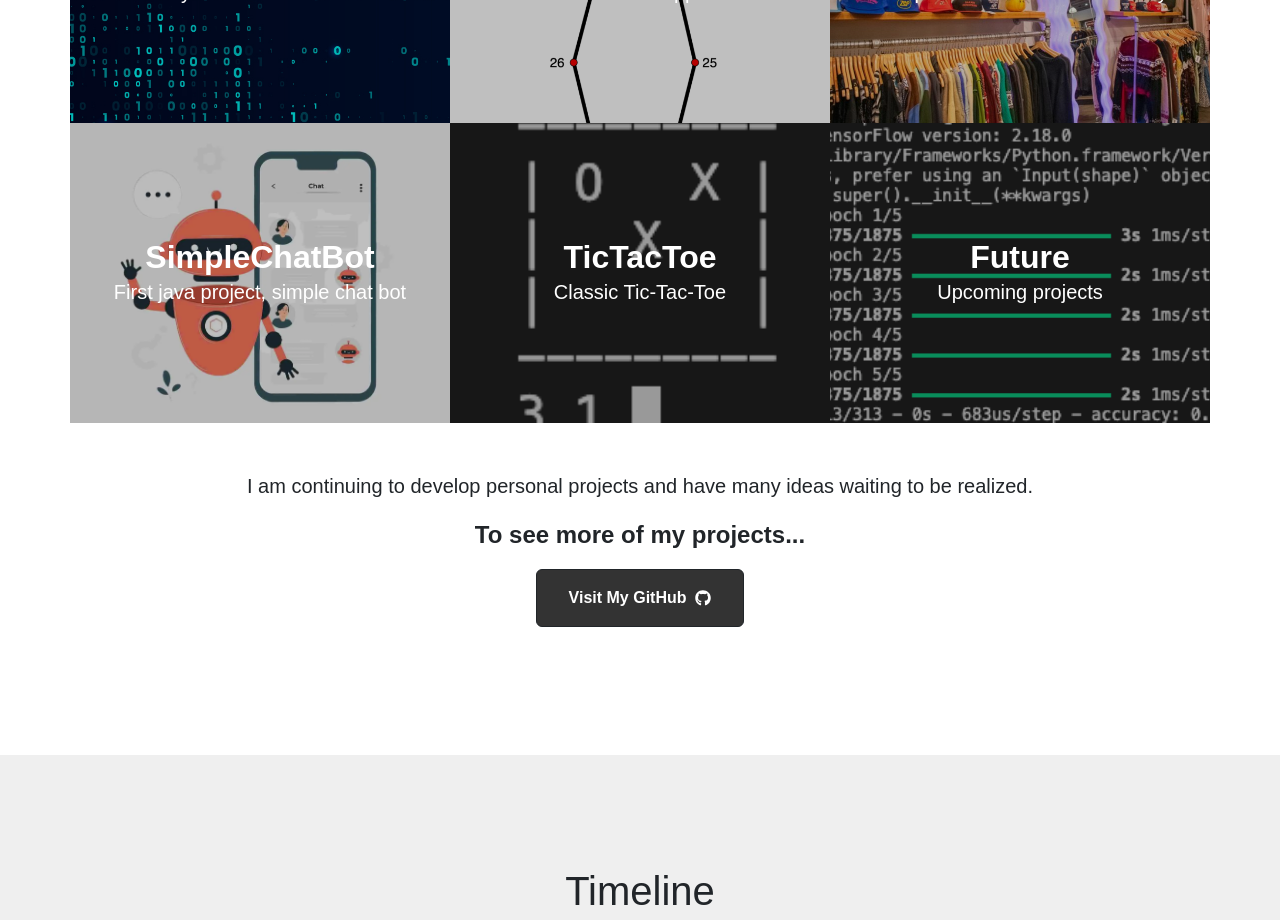
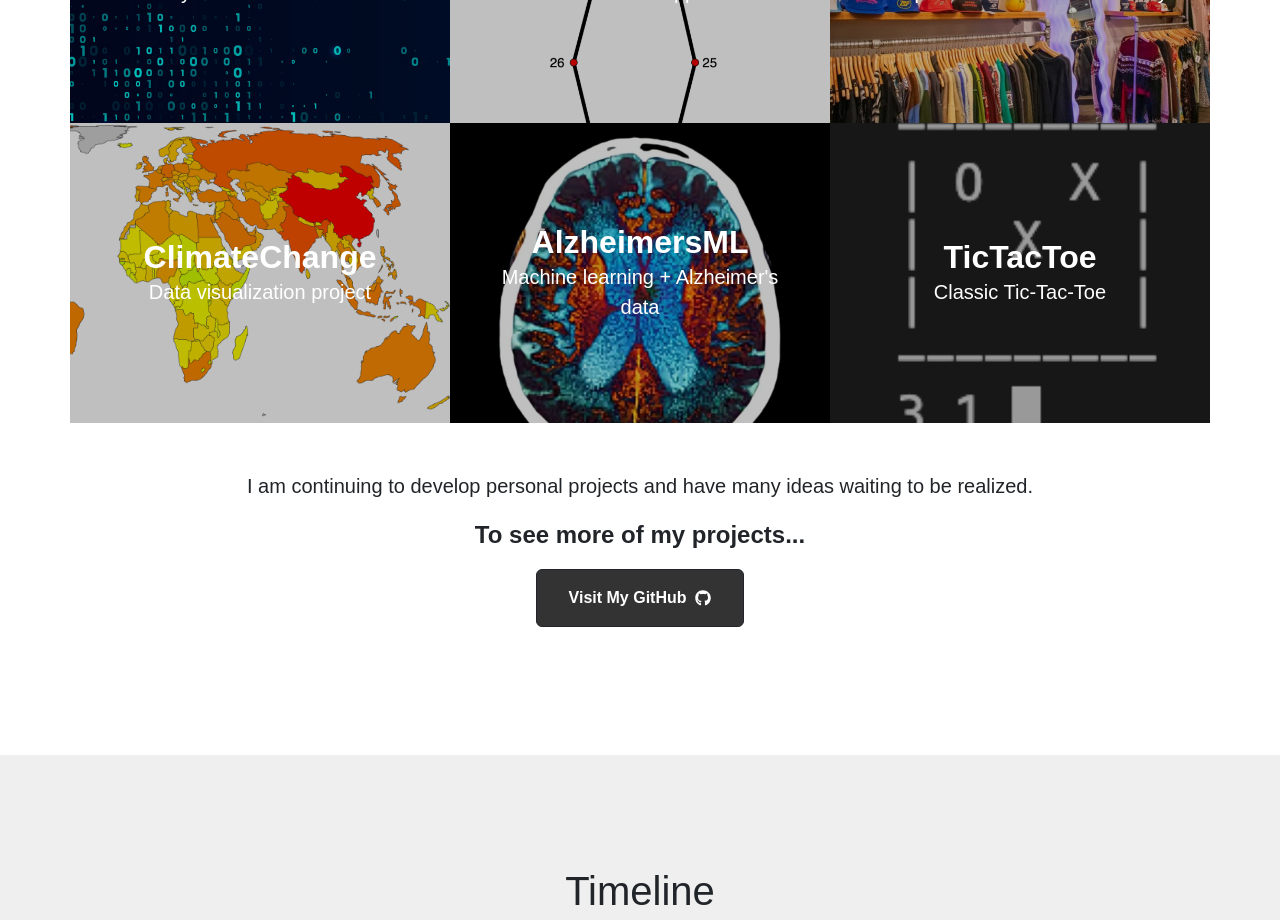
Before and after one commit to cfpisaca/Portfolio, a React (Vite) app: page / in a window 1280 px wide. Shown: the part 4420-5340 px from the top of the page. Built offline with nearby package versions, Linux system fonts and the light colour scheme.

Commit message:
added projects

```diff
--- a/src/components/Portfolio.tsx
+++ b/src/components/Portfolio.tsx
@@ -6,10 +6,11 @@ import Geography from "../assets/images/geography.png";
 import App from "../assets/images/app.png";
 import Binary from "../assets/images/binary.png";
 import TicTacToe from "../assets/images/tic.png";
-import Bot from "../assets/images/bot.png";
+// import Bot from "../assets/images/bot.png";
 import Thrift from "../assets/images/thift.png";
-import Future from "../assets/images/future.png";
+import Brain from "../assets/images/brain.png";
 import MediaPipe from "../assets/images/mediapipe.png";
+import Climate from "../assets/images/climate.png"
 import './Portfolio.css';
 
 interface Project {
@@ -18,6 +19,7 @@ interface Project {
   img: string;
   bio: string;
   repoLink: string;
+  linkLabel?: string;
 }
 
 function Portfolio() {
@@ -67,12 +69,27 @@ function Portfolio() {
       bio: "A Flutter-based application for managing second-hand store inventory.",
       repoLink: "https://github.com/aidandegooyer/SecondHandStoreApp"
     },
+    // {
+    //   title: "SimpleChatBot",
+    //   description: "First java project, simple chat bot",
+    //   img: Bot,
+    //   bio: "A basic chat bot project implemented in Java.",
+    //   repoLink: "https://github.com/cfpisaca/SimpleChatBot"
+    // },
     {
-      title: "SimpleChatBot",
-      description: "First java project, simple chat bot",
-      img: Bot,
-      bio: "A basic chat bot project implemented in Java.",
-      repoLink: "https://github.com/cfpisaca/SimpleChatBot"
+      title: "ClimateChange",
+      description: "Data visualization project",
+      img: Climate,
+      bio: "Data visualizations of climate change data.",
+      repoLink: "https://observablehq.com/@cis-400-data-visualization/project-climate",
+      linkLabel: "View this project on Observable"
+    },
+    {
+      title: "AlzheimersML",
+      description: "Machine learning + Alzheimer's data",
+      img: Brain,
+      bio: "Built Alzheimer’s disease prediction models using Backpropagation, Evolution Strategies, Genetic Algorithms, Neural Architecture Search, and Particle Swarm Optimization on a real-world clinical dataset.",
+      repoLink: "https://github.com/cfpisaca/AlzheimersML"
     },
     {
       title: "TicTacToe",
@@ -80,14 +97,7 @@ function Portfolio() {
       img: TicTacToe,
       bio: "A digital rendition of the classic Tic-Tac-Toe game.",
       repoLink: "https://github.com/cfpisaca/TicTacToe"
-    },
-    {
-      title: "Future",
-      description: "Upcoming projects",
-      img: Future,
-      bio: "Developing two projects for my two current Computer Science Courses (Evolutionary Machine Learning and Data Visualization). ML project will use TensorFlow/Keras and the Data Visualization class will use Observable + VegaLite + JavaScript. In addition, I want to create a 3D tracker of all satellites in orbit. Coming soon...",
-      repoLink: "N/A"
-    },
+    }
   ];
 
   const handleOpenModal = (project: Project) => {
@@ -143,7 +153,10 @@ function Portfolio() {
             <p className="modal-description">{activeProject.description}</p>
             <p className="modal-bio">{activeProject.bio}</p>
             <p className="modal-github-text">
-              View this project on GitHub: <a href={activeProject.repoLink} target="_blank" rel="noopener noreferrer" className="github-link">{activeProject.repoLink}</a>
+              {activeProject.linkLabel || "View this project on GitHub"}:{" "}
+              <a href={activeProject.repoLink} target="_blank" rel="noopener noreferrer" className="github-link">
+                {activeProject.repoLink}
+              </a>
             </p>
           </Modal.Body>
         </Modal>
```
Also changed, not shown: src/assets/images/brain.png (added), src/assets/images/climate.png (added).
